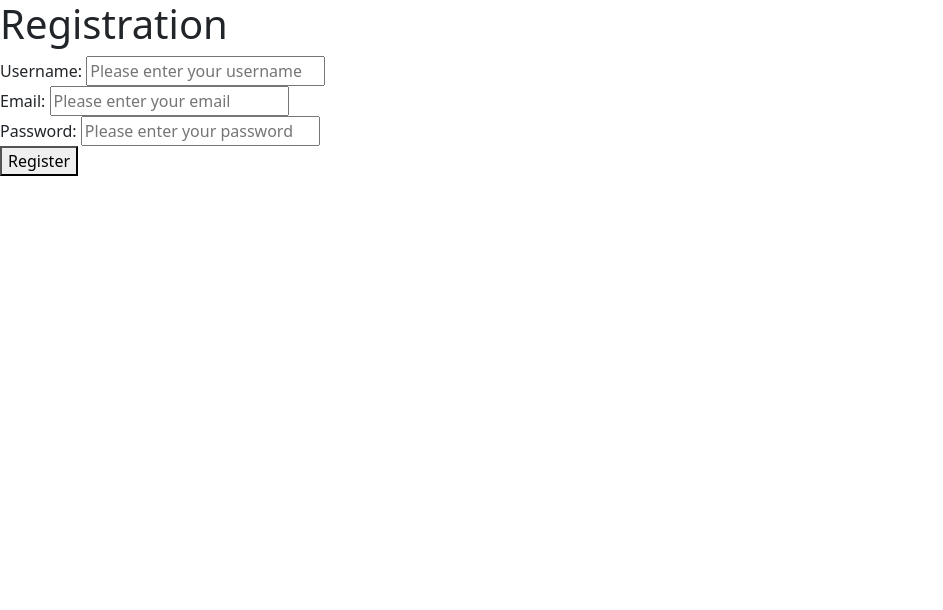
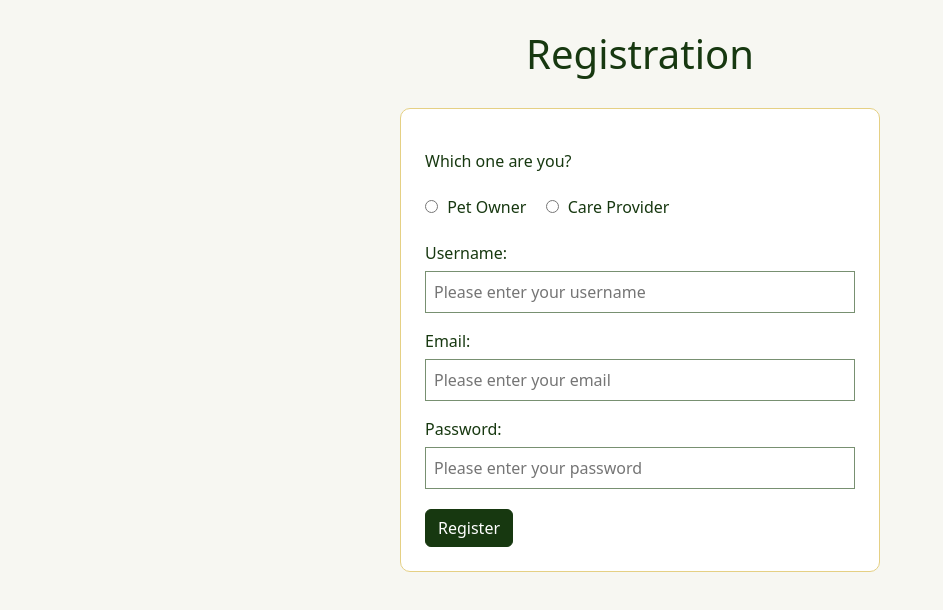
Before and after one commit to TauhidSyed/Pet_Care_Bidding_Platform, a plain HTML site: page register.html in a window 1280 px wide. Shown: the whole page, without its empty margins (0-943 px from the left). Drawn offline with nearby package versions, Linux system fonts and the light colour scheme.

Commit message:
major commit. added bootstrap for login register and updated create req page new datetimelocal input

```diff
--- a/register.html
+++ b/register.html
@@ -1,13 +1,17 @@
-<!DOCTYPE html>
-<html> <!-- Registration page (BOTH; NO-AUTH) -->
+<!doctype html>
+<html>
+  <!-- Registration page (BOTH; NO-AUTH) -->
   <head>
     <title>Register</title>
-        <meta name="viewport" content="width=device-width, initial-scale=1.0"/>
-        <link rel="stylesheet" href="https://cdn.jsdelivr.net/npm/bootstrap@5.3.0/dist/css/bootstrap.min.css"/>
+    <meta name="viewport" content="width=device-width, initial-scale=1.0" />
+    <link
+      rel="stylesheet"
+      href="https://cdn.jsdelivr.net/npm/bootstrap@5.3.0/dist/css/bootstrap.min.css"
+    />
     <link rel="stylesheet" href="styles.css" />
   </head>
-    <body>
-        <h1 class="" id="">Registration</h1>
+  <body class="login-register-page">
+    <h1 id="register-header-one">Registration</h1>
     <!-- EXTRA 1B:
             We could add a radio button toggle for owner vs provider which toggles everything after the password entry,
             then add a few more things for care-providers.
@@ -22,18 +26,48 @@
             Alternatively, we make it natively type=password, then have a button that changes it to text (like the eye button that
             shows and hides the password when you click/hold it).
         -->
-        <form class="" id="">
-            <div class="" id="">
+
+    <!-- T: Used same code format as login.html-->
+    <form id="register-form" novalidate>
+      <div>
+        <label>Which one are you?</label>
+        <div class="register-radio-options">
+          <label>
+            <input type="radio" name="userType" value="owner" />
+            Pet Owner
+          </label>
+          <label>
+            <input type="radio" name="userType" value="carer" />
+            Care Provider
+          </label>
+        </div>
+      </div>
+      <div>
         <label for="username" class="">Username:</label>
-                <input type="text" class="" id="username" placeholder="Please enter your username">
+        <input
+          type="text"
+          class="username"
+          id="username"
+          placeholder="Please enter your username"
+        />
       </div>
-            <div class="" id="">
+      <div>
         <label for="email" class="">Email:</label>
-                <input type="email" class="" id="email" placeholder="Please enter your email">
+        <input
+          type="email"
+          class="email"
+          id="email"
+          placeholder="Please enter your email"
+        />
       </div>
-            <div class="" id="">
+      <div>
         <label for="password" class="">Password:</label>
-                <input type="text" class="" id="password" placeholder="Please enter your password">
+        <input
+          type="text"
+          class=""
+          id="password"
+          placeholder="Please enter your password"
+        />
       </div>
       <!-- EXAMPLE of thing you hide if you pick "Im a Pet Owner" and shown if you pick "Im a Care Provider"
             <div class="" id="">
@@ -41,7 +75,7 @@
                 <input type="text" class="" id="service" placeholder="Please describe your service">
             </div>
             -->
-            <button type="submit" class="" id="">Register</button>
+      <button type="submit" class="btn btn-primary" id="">Register</button>
       <!-- If successful, the register button puts their data into the database, then links them to /login.html -->
     </form>
     <script></script>
--- a/styles.css
+++ b/styles.css
@@ -2,20 +2,24 @@
   background-color: #f7f7f2;
   color: #173810;
 }
+
 .create-request-page main {
   max-width: 800px;
   margin: 30px auto;
 }
+
 #create-request-form {
   background: white;
   padding: 24px;
   border: 1px solid #e5d084;
   border-radius: 10px;
 }
+
 #create-request-form label {
   margin-bottom: 6px;
   margin-top: 16px;
 }
+
 #create-request-form input,
 #create-request-form select,
 #create-request-form textarea {
@@ -23,8 +27,86 @@
   padding: 8px;
   border: 1px solid #789071;
 }
+
 #create-request-form .btn-primary {
   background: #173810;
   border-color: #173810;
   margin-top: 20px;
 }
+.login-register-page {
+  background-color: #f7f7f2;
+  color: #173810;
+}
+
+.login-register-page h1 {
+  text-align: center;
+  margin: 30px auto;
+}
+
+#login-form {
+  max-width: 480px;
+  margin: 30px auto;
+  background: white;
+  padding: 24px;
+  border: 1px solid #e5d084;
+  border-radius: 10px;
+}
+
+#login-form label {
+  margin-bottom: 6px;
+  margin-top: 16px;
+}
+
+#login-form input {
+  width: 100%;
+  padding: 8px;
+  border: 1px solid #789071;
+}
+
+#login-form .btn-primary {
+  background: #173810;
+  border-color: #173810;
+  margin-top: 20px;
+}
+
+#register-form {
+  max-width: 480px;
+  margin: 30px auto;
+  background: white;
+  padding: 24px;
+  border: 1px solid #e5d084;
+  border-radius: 10px;
+}
+
+#register-form label {
+  margin-bottom: 6px;
+  margin-top: 16px;
+}
+
+#register-form input {
+  width: 100%;
+  padding: 8px;
+  border: 1px solid #789071;
+}
+
+#register-form .register-radio-options input {
+  width: auto;
+  padding: 0px;
+  margin-right: 5px;
+}
+
+#register-form .register-radio-options label {
+  margin-right: 15px;
+}
+
+#register-form .btn-primary {
+  background: #173810;
+  border-color: #173810;
+  margin-top: 20px;
+  transition: 0.3s;
+}
+
+#register-form .btn-primary:hover {
+  background-color: #e80000;
+  color: white;
+}
```
Also changed, not shown: create-request.html (+14 -4 lines), login.html (+26 -12 lines). Lines whose indentation alone changed are shown as unchanged.
